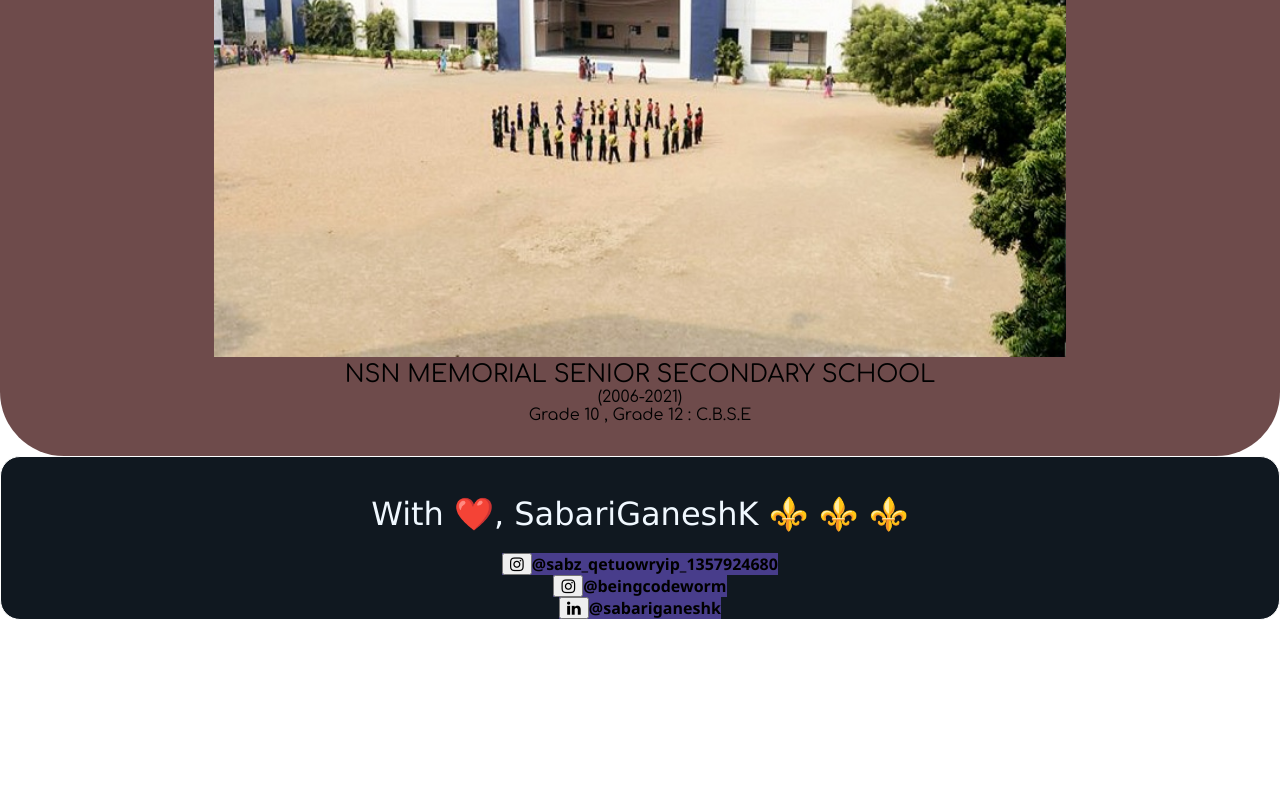
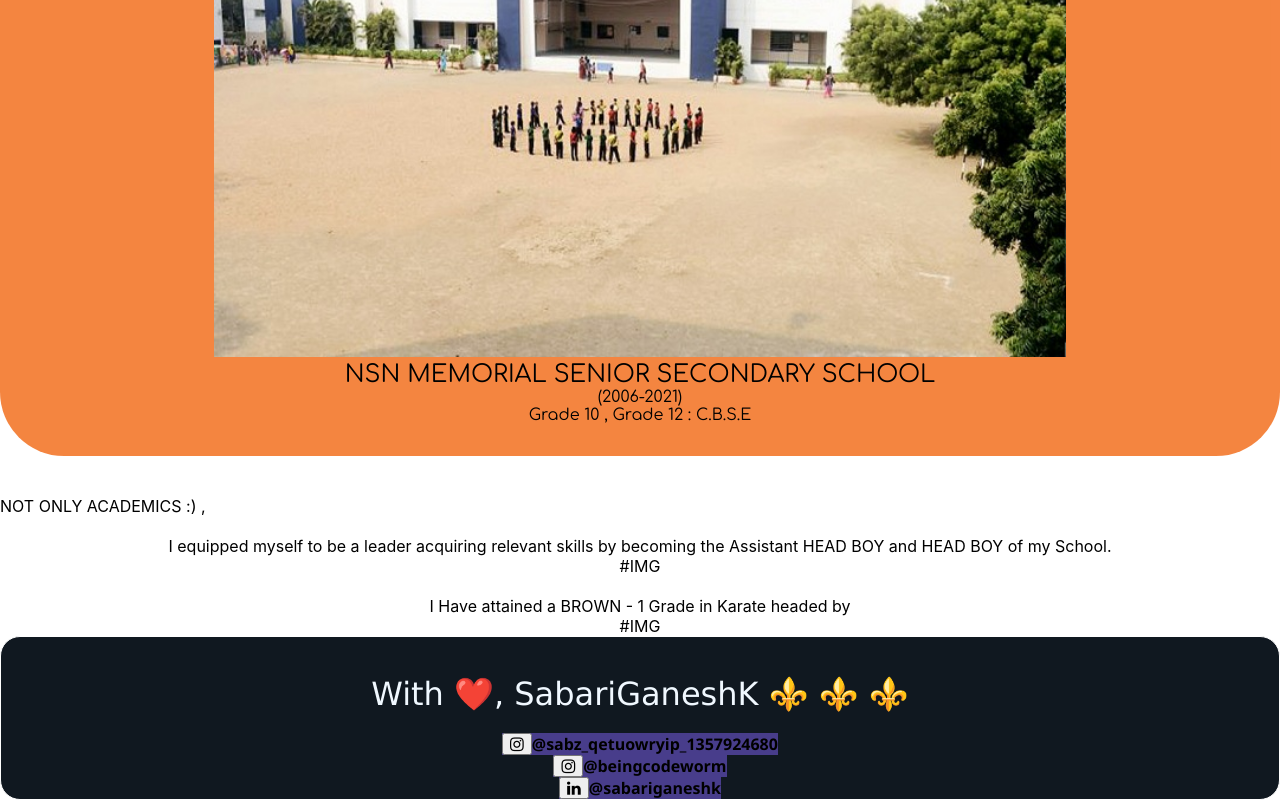
Before and after one commit to SabariGanesh-K/personalWebsiteReloaded, a React (Create React App) app: page /about in a window 1280 px wide. Shown: the part 1101-1901 px from the top of the page. Before the commit the page ends 1721 px from the top, so only its background shows below. Built offline with nearby package versions, Linux system fonts and the light colour scheme; a web font is replaced by a local one.

Commit message:
Recent commit

```diff
--- a/src/components/About.js
+++ b/src/components/About.js
@@ -29,7 +29,7 @@ function About(){
                 </div>
                 </div>
                     <br/><br/>
-                <div style = {{background:'rgba(74,30,30,0.8)',borderRadius:'4rem',padding:'2rem'}}>
+                <div style = {{background:'rgba(242, 103, 17,0.8)',borderRadius:'4rem',padding:'2rem'}}>
                 <div style = {{fontFamily:'Comfortaa'}}>I completed my School life  @ </div>
                 <div style = {{textAlign:'center'}} >
                         <div>
@@ -47,6 +47,21 @@ function About(){
                 </div>
                 </div>
             </div>
+            <br/><br/>
+            <div>
+                <div>NOT ONLY ACADEMICS :) , </div>
+                <br/>
+                <div style = {{textAlign:'center'}}> I equipped myself to be a leader acquiring relevant skills by becoming the Assistant HEAD BOY and HEAD BOY of my School.<br/>
+                #IMG
+                 </div>
+            </div>
+            <br/>
+            <div>
+
+                <div style = {{textAlign:'center'}}> I Have attained a BROWN - 1 Grade in Karate headed by<br/>
+                #IMG
+                 </div>
+            </div>
         </div>
     )
 }
```
